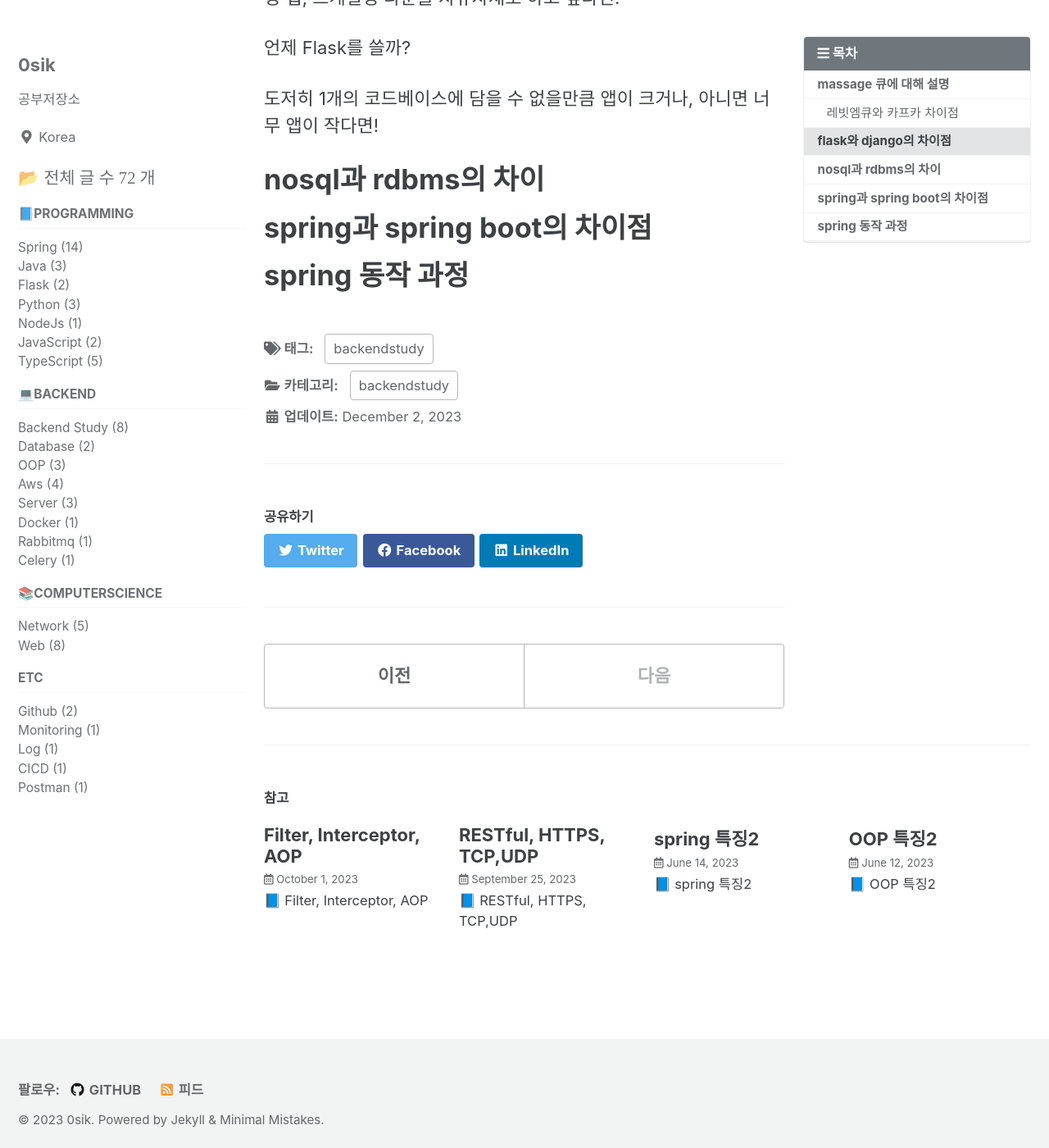
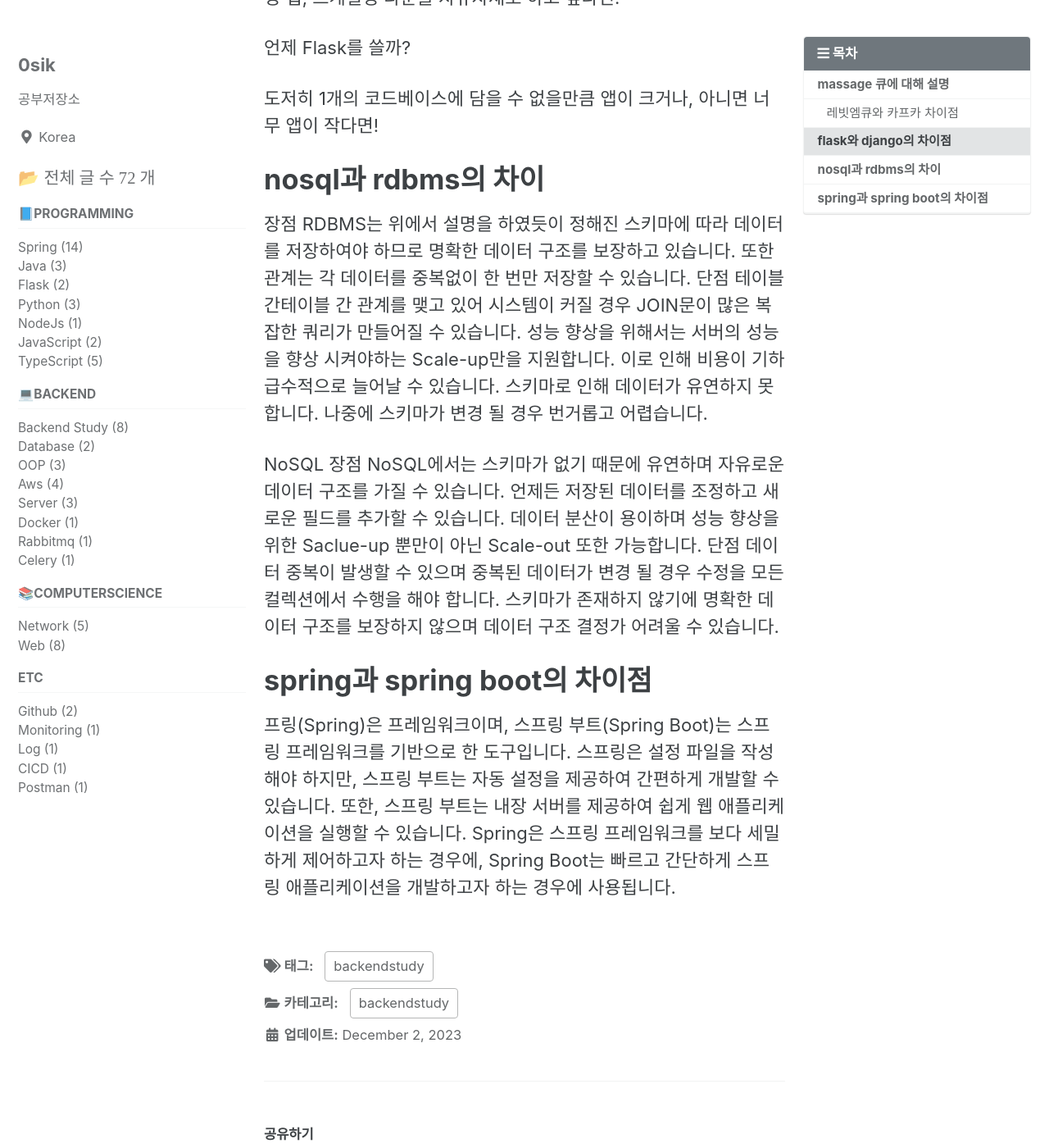
Before and after one commit to 0sik/0sik.github.io, a Jekyll site: the page built from _posts/2023-12-02-backendstudy 개념정리.md, in a window 1280 px wide and 1400 px high, scrolled down 1265 px. Shown: the whole window at 82% size. Built offline with Jekyll 4.4.1, drawn with Linux system fonts in a browser that asks for light colours; cached includes are drawn as plain includes.

Commit message:
fix : backendfix (#7)

```diff
--- a/_posts/2023-12-02-backendstudy 개념정리.md
+++ b/_posts/2023-12-02-backendstudy 개념정리.md
@@ -36,7 +36,22 @@ service a가 service b,c,d모두에 dependency가 생김
 아니면 너무 앱이 작다면!
 
 # nosql과 rdbms의 차이
+장점
+RDBMS는 위에서 설명을 하였듯이 정해진 스키마에 따라 데이터를 저장하여야 하므로 명확한 데이터 구조를 보장하고 있습니다.
+또한 관계는 각 데이터를 중복없이 한 번만 저장할 수 있습니다.
+단점
+테이블간테이블 간 관계를 맺고 있어 시스템이 커질 경우 JOIN문이 많은 복잡한 쿼리가 만들어질 수 있습니다.
+성능 향상을 위해서는 서버의 성능을 향상 시켜야하는 Scale-up만을 지원합니다. 이로 인해 비용이 기하급수적으로 늘어날 수 있습니다.
+스키마로 인해 데이터가 유연하지 못합니다. 나중에 스키마가 변경 될 경우 번거롭고 어렵습니다.
+
+
+NoSQL
+장점
+NoSQL에서는 스키마가 없기 때문에 유연하며 자유로운 데이터 구조를 가질 수 있습니다. 언제든 저장된 데이터를 조정하고 새로운 필드를 추가할 수 있습니다.
+데이터 분산이 용이하며 성능 향상을 위한 Saclue-up 뿐만이 아닌 Scale-out 또한 가능합니다.
+단점
+데이터 중복이 발생할 수 있으며 중복된 데이터가 변경 될 경우 수정을 모든 컬렉션에서 수행을 해야 합니다.
+스키마가 존재하지 않기에 명확한 데이터 구조를 보장하지 않으며 데이터 구조 결정가 어려울 수 있습니다.
 
 # spring과 spring boot의 차이점
-
-# spring 동작 과정
+프링(Spring)은 프레임워크이며, 스프링 부트(Spring Boot)는 스프링 프레임워크를 기반으로 한 도구입니다. 스프링은 설정 파일을 작성해야 하지만, 스프링 부트는 자동 설정을 제공하여 간편하게 개발할 수 있습니다. 또한, 스프링 부트는 내장 서버를 제공하여 쉽게 웹 애플리케이션을 실행할 수 있습니다. Spring은 스프링 프레임워크를 보다 세밀하게 제어하고자 하는 경우에, Spring Boot는 빠르고 간단하게 스프링 애플리케이션을 개발하고자 하는 경우에 사용됩니다.
```
